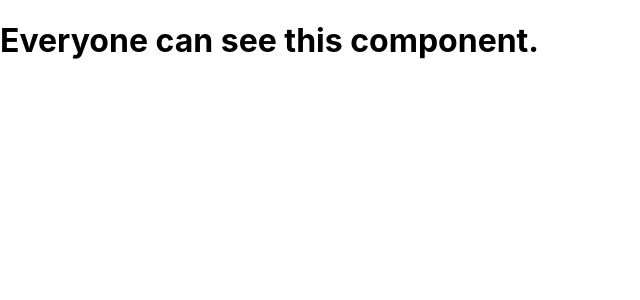
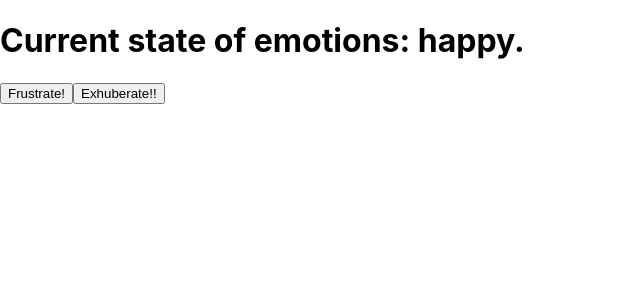
Before and after one commit to djhanus/lil-react-essentials, a React (Create React App) app: page / in a window 1280 px wide. Shown: the top 300 px of the page, without its empty margins (0-640 px from the left). Built offline with nearby package versions, Linux system fonts and the light colour scheme.

Commit message:
const setemotion

```diff
--- a/src/App.js
+++ b/src/App.js
@@ -1,27 +1,20 @@
+import React, { useState } from 'react';
 import './App.css';
 
-
-function SecretComponent() {
-  return <h1>Super secret information for authorized users only.</h1>;
-}
-
-function RegularComponent() {
-  return <h1>Everyone can see this component.</h1>;
-}
-
-function App(props) {
-  if(props.authorized) {
-    return <SecretComponent />
-  } else {
-    return <RegularComponent />;
-  }
-
-  // return (
-  //   <>
-  //   { props.authorized ? <SecretComponent /> : <RegularComponent /> }
-  //   </>
-  // );
-
+function App() {
+  const [emotion, setEmotion] = useState("happy");
+  console.log(emotion)
+  return (
+    <>
+      <h1>Current state of emotions: {emotion}.</h1>
+      <button onClick={() => setEmotion("frustrated")}>
+        Frustrate!
+      </button>
+      <button onClick={() => setEmotion("exhuberant")}>
+        Exhuberate!!
+      </button>
+    </>
+  );
 }
 
 export default App;
--- a/src/index.js
+++ b/src/index.js
@@ -3,9 +3,12 @@ import ReactDOM from 'react-dom/client';
 import './index.css';
 import App from './App';
 
+const [,, light] = ["boots", "tent", "headlamp", "map"];
+console.log(light)
+
 const root = ReactDOM.createRoot(document.getElementById('root'));
 root.render(
   <>
-    <App authorized={false} />
+    <App/>
   </>
 );
```
